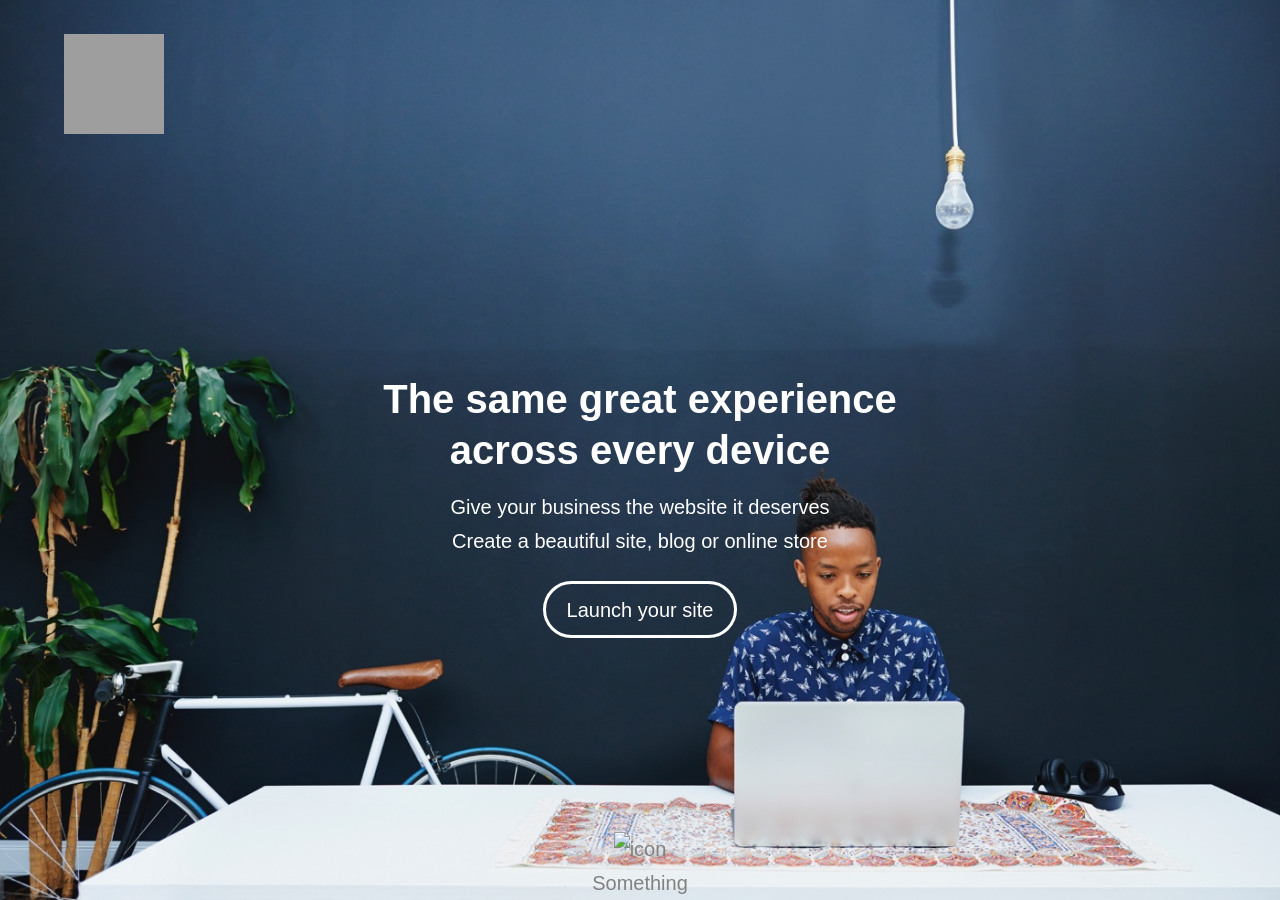
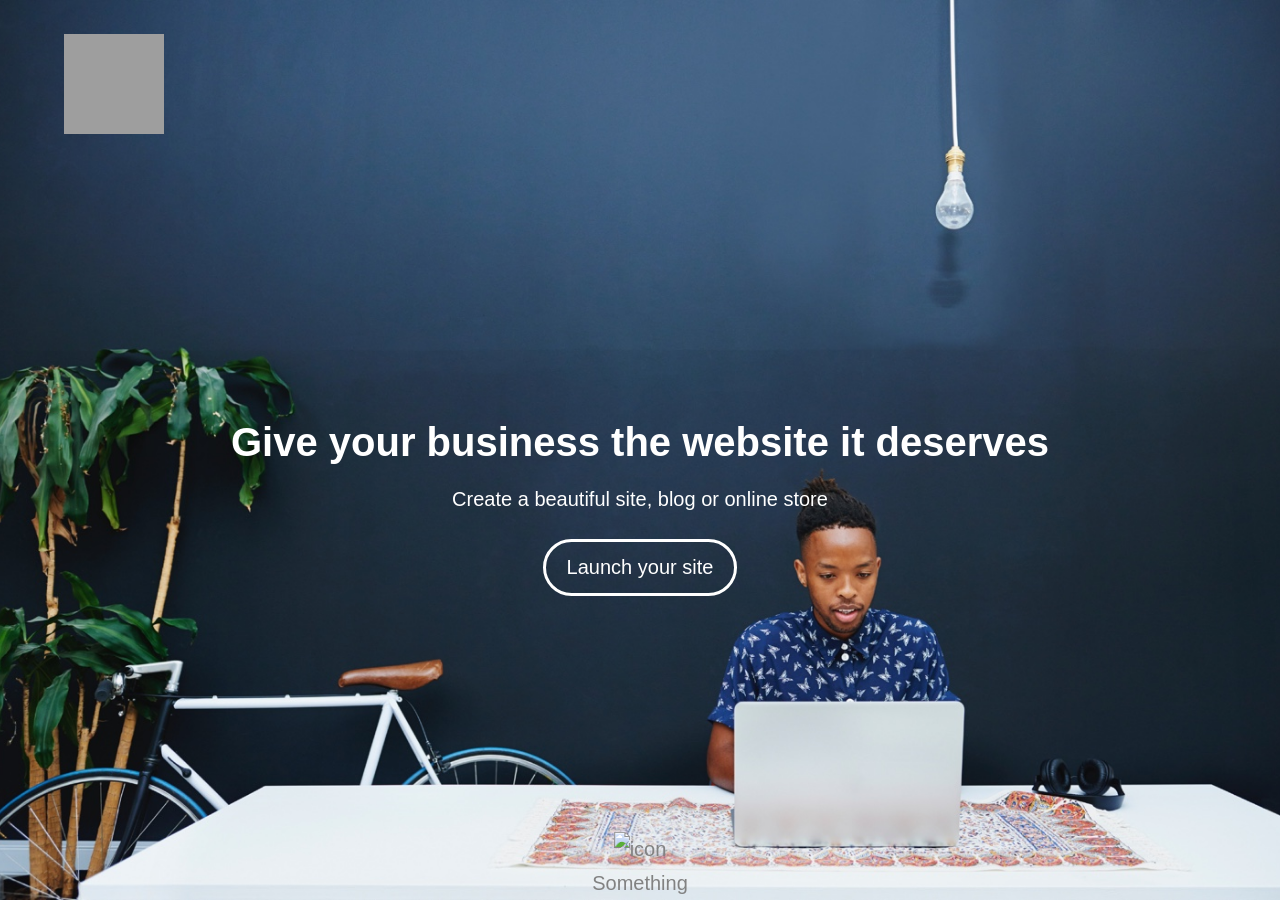
Before and after one commit to basekit-templates/partners-template, a Jekyll site: the page built from index.md, in a window 1280 px wide and 900 px high. Built offline with Jekyll 4.4.1, drawn with Linux system fonts in a browser that asks for light colours; grey boxes are pictures that could not be loaded.

Commit message:
Updated Index

```diff
--- a/index.md
+++ b/index.md
@@ -3,9 +3,8 @@ title: Home
 excerpt: Home page
 intro:
   logo_path: https://avatars0.githubusercontent.com/u/1006602?s=100
-  heading: The same great experience<br/> across every device
-  description: "Give your business the website it deserves <br/> Create a beautiful
-    site, blog or online store \n"
+  heading: Give your business the website it deserves
+  description: "Create a beautiful site, blog or online store \n"
   background_path: "/uploads/background-hero.jpg"
   background_colour: "#333333"
   footer: Something
```
